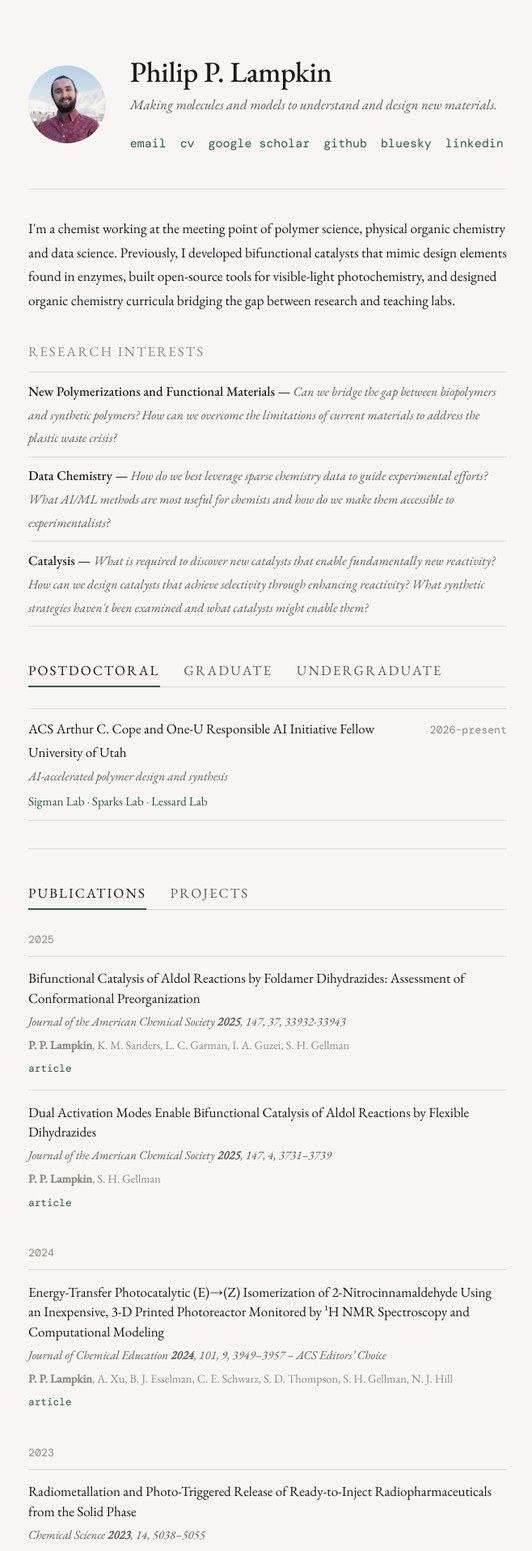
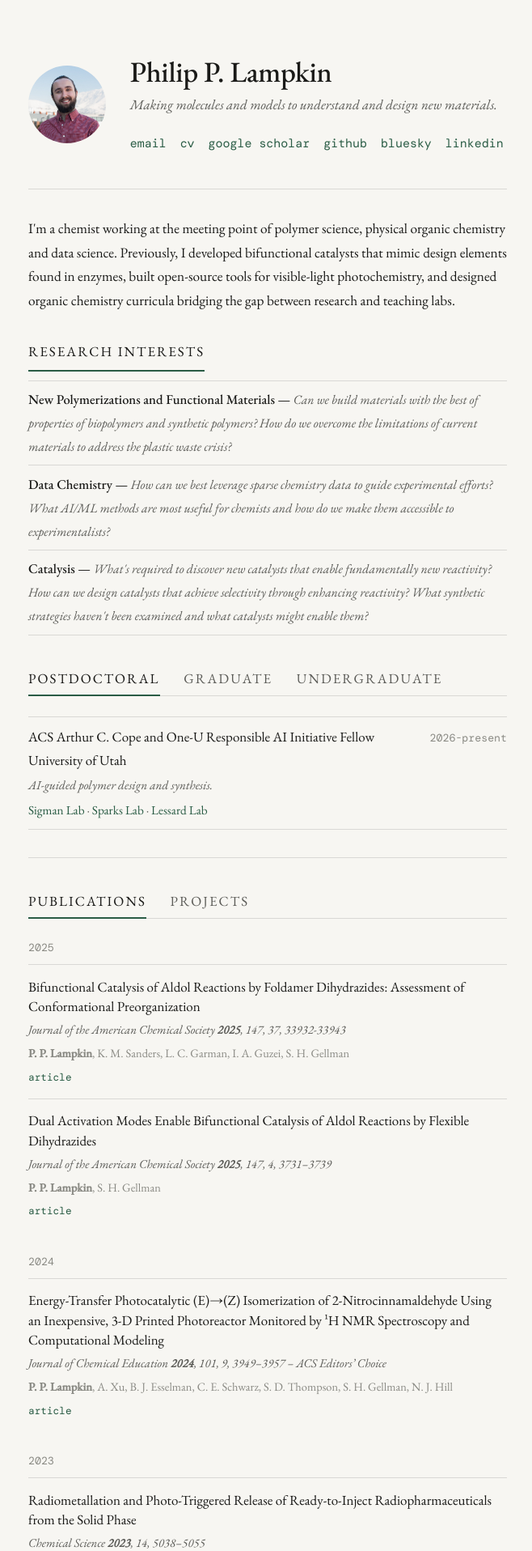
Before and after one commit to plampkin/plampkin.github.io, a Jekyll site: the page built from index.html, in a window 1280 px wide. Shown: the top 1916 px of the page at 81% size, without its empty margins (309-967 px from the left). Built offline with Jekyll 4.4.1, drawn with Linux system fonts in a browser that asks for light colours.

Commit message:
updated content

```diff
--- a/_config.yml
+++ b/_config.yml
@@ -45,11 +45,11 @@ bio: >
 # Research interests (the bordered list)
 interests:
   - title: New Polymerizations and Functional Materials
-    desc: Can we bridge the gap between biopolymers and synthetic polymers? How can we overcome the limitations of current materials to address the plastic waste crisis?
+    desc: Can we build materials with the best of properties of biopolymers and synthetic polymers? How do we overcome the limitations of current materials to address the plastic waste crisis?
   - title: Data Chemistry
-    desc: How do we best leverage sparse chemistry data to guide experimental efforts? What AI/ML methods are most useful for chemists and how do we make them accessible to experimentalists?
+    desc: How can we best leverage sparse chemistry data to guide experimental efforts? What AI/ML methods are most useful for chemists and how do we make them accessible to experimentalists?
   - title: Catalysis
-    desc: What is required to discover new catalysts that enable fundamentally new reactivity? How can we design catalysts that achieve selectivity through enhancing reactivity? What synthetic strategies haven't been examined and what catalysts might enable them?
+    desc: What's required to discover new catalysts that enable fundamentally new reactivity? How can we design catalysts that achieve selectivity through enhancing reactivity? What synthetic strategies haven't been examined and what catalysts might enable them?
 
 
 # Current position line
@@ -57,7 +57,7 @@ position:
   title: ACS Arthur C. Cope and One-U Responsible AI Initiative Fellow
   institution: University of Utah
   years: "2026-present"
-  focus: "AI-accelerated polymer design and synthesis"
+  focus: "AI-guided polymer design and synthesis."
   groups:
     - name: Sigman Lab
       url: "https://www.sigmanlab.com"
@@ -72,7 +72,7 @@ previous_positions:
     category: graduate
     institution: "University of Wisconsin–Madison"
     years: "2019-2025"
-    focus: "Foldamer Catalysis"
+    focus: "Foldamer catalysis, Photochemistry and Chemistry Education"
     group:
       - name: "Gellman Lab"
         url: "https://gellman.chem.wisc.edu"
@@ -80,7 +80,7 @@ previous_positions:
     category: undergraduate
     institution: "University of San Francisco"
     years: "2017-2019"
-    focus: "Heavy atom tunneling in organic reactions"
+    focus: "Computational studies of heavy atom tunneling in organic reactions."
     group:
       - name: "Castro/Karney Lab"
         url: "https://www.cs.usfca.edu/~karney/"
--- a/assets/css/style.css
+++ b/assets/css/style.css
@@ -115,7 +115,10 @@ header {
   font-size: 1rem;
   letter-spacing: 0.12em;
   text-transform: uppercase;
-  color: var(--text-faint);
+  color: var(--text);
+  display: inline-block;
+  border-bottom: 2px solid var(--accent);
+  padding-bottom: 0.5rem;
   margin-bottom: 0.6rem;
 }
 
```
